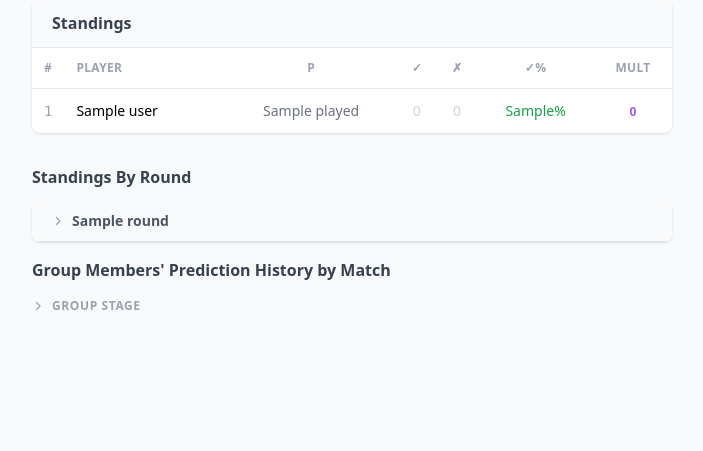
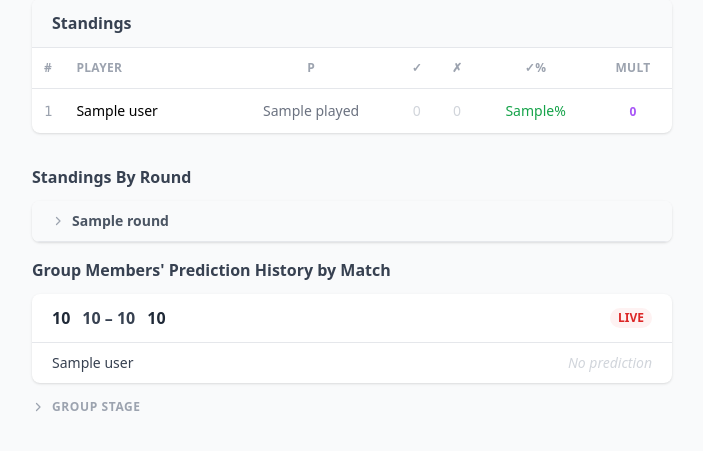
Before and after one commit to huypham10/world-cup-prediction, a Python web app: template app/templates/scoreboard/group.html in a window 1280 px wide. Shown: the part 234-685 px from the top of the page, without its empty margins (288-991 px from the left). Run offline with Jinja, Linux system fonts and the light colour scheme; the template is opened without the code that fills it: most values are stand-ins (such as "Sample title", 1, 10 or a date in 2020); some libraries are stand-ins or nearby versions.

Commit message:
add live match's predictions

```diff
--- a/app/templates/scoreboard/group.html
+++ b/app/templates/scoreboard/group.html
@@ -366,8 +366,39 @@
 {% endif %}
 
 {# Match history — grouped by round, each round collapsible via <details> #}
-{% if match_rows %}
+{% if match_rows or live_match_rows %}
 <h2 class="font-semibold text-gray-700 mb-3">Group Members' Prediction History by Match</h2>
+
+{# Live matches — picks visible, no outcomes #}
+{% for row in live_match_rows %}
+<div class="bg-white rounded-lg shadow overflow-hidden mb-3">
+  <div class="px-5 py-3 border-b flex items-center justify-between">
+    <div class="flex items-center gap-3">
+      <span class="font-semibold text-gray-800">{{ row.match.team_a }}</span>
+      <span class="font-bold tabular-nums text-gray-700">{{ row.match.score_a }} – {{ row.match.score_b }}</span>
+      <span class="font-semibold text-gray-800">{{ row.match.team_b }}</span>
+    </div>
+    <span class="text-xs font-semibold text-red-600 bg-red-50 px-2 py-0.5 rounded-full">LIVE</span>
+  </div>
+  <div class="divide-y divide-gray-50">
+    {% for mr in row.member_results %}
+    <div class="px-5 py-2.5 flex items-center justify-between text-sm">
+      <span class="text-gray-700 font-medium w-32 truncate">
+        {{ mr.user.name }}
+        {% if mr.user.id == current_user.id %}<span class="text-xs text-gray-400 font-normal">(you)</span>{% endif %}
+      </span>
+      <span class="text-gray-500">
+        {% if mr.pick == 'A' %}{{ row.match.team_a }} win
+        {% elif mr.pick == 'B' %}{{ row.match.team_b }} win
+        {% elif mr.pick == 'draw' %}Draw
+        {% else %}<span class="italic text-gray-300">No prediction</span>{% endif %}
+      </span>
+    </div>
+    {% endfor %}
+  </div>
+</div>
+{% endfor %}
+
 {% set ns = namespace(current_round='') %}
 {% for row in match_rows %}
 {% set match = row.match %}
```
Also changed, not shown: app/routers/scoreboard.py (+33 -0 lines).
